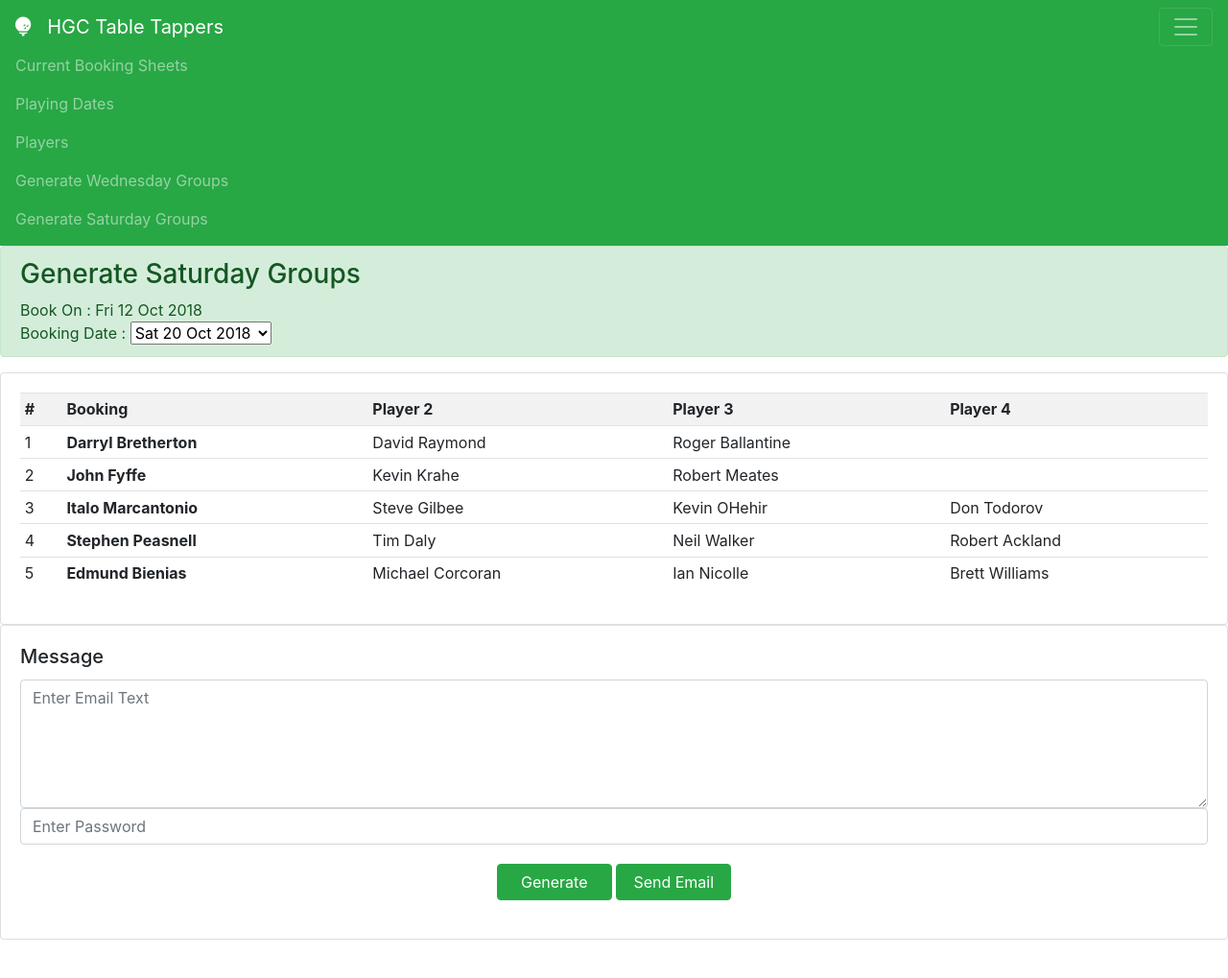
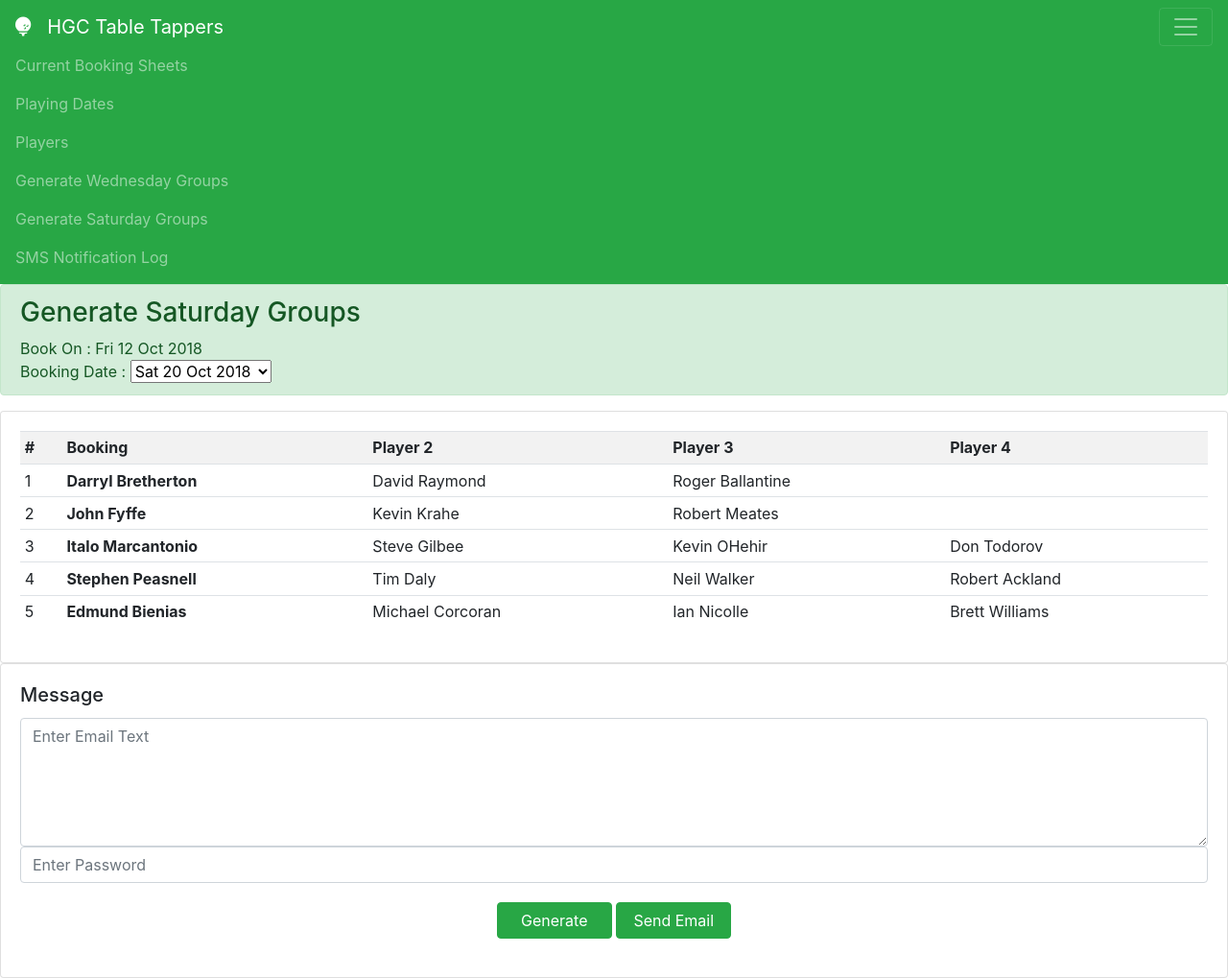
Before and after one commit to backland/HGCTT, a PHP site: page /Bookings.php in a window 1280 px wide, after a click that opens the changed part. Shown: the whole page at 96% size. Before the commit the page ends 979 px from the top, so only its background shows below. Run offline with PHP 8.4, Linux system fonts and the light colour scheme; data comes from the database, SQL or seed files in the repository; some libraries are stand-ins or nearby versions.

Commit message:
Add SMS Notifcation Log

```diff
--- a/Navigation.php
+++ b/Navigation.php
@@ -24,6 +24,9 @@
           <li class="nav-item">
             <a class="nav-link" href="Bookings.php?Day=Sat">Generate Saturday Groups</a>
           </li>
+          <li class="nav-item">
+            <a class="nav-link" href="LogView.php">SMS Notification Log</a>
+          </li>
         </ul>
       </div>
     </nav>
```
